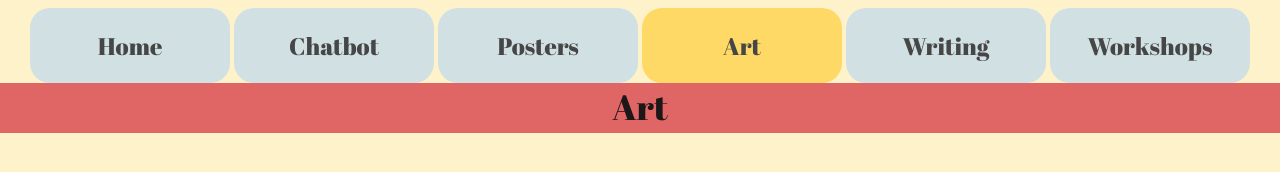
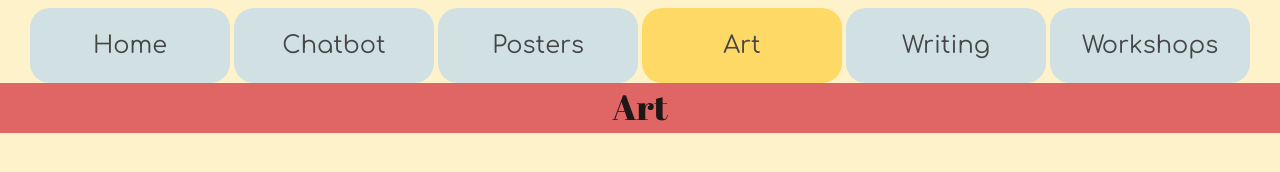
Before and after one commit to TheHopeFoundation/hopefoundation.github.io, a plain HTML site: page Art/Art.html in a window 1280 px wide. Drawn offline with Linux system fonts and the light colour scheme.

Commit message:
Subpages now have Comfortaa font

```diff
--- a/Art/Art.html
+++ b/Art/Art.html
@@ -2,6 +2,7 @@
 <html lang ="en">
     <link rel="stylesheet" type="text/css" href="../basic.css">
     <link href="https://fonts.googleapis.com/css?family=Abril+Fatface&display=swap" rel="stylesheet">
+    <link href="https://fonts.googleapis.com/css?family=Comfortaa&display=swap" rel="stylesheet">
     <title>The Hope Foundation - Art</title>
     <head>
         <div class="center">
--- a/basic.css
+++ b/basic.css
@@ -29,7 +29,7 @@ body {
     text-align: center;
     justify-content: center;
     text-decoration: none;
-    font-family: 'Abril Fatface', sans-serif;
+    font-family: 'Comfortaa', cursive;
     font-size:24px;
 
 }
@@ -67,7 +67,7 @@ a {
 }
 .heading {
     color: black;
-    font-family: 'Comfortaa', cursive;
+    font-family: 'Abril Fatface', sans-serif;
 }
 /*  255, 217, 102 brigher yellow
     255, 242, 204 lighter yellow
```
Also changed, not shown: Chatbot/chatbot.html (+1 -0 lines), Posters/Posters.html (+1 -0 lines), Workshops/workshops.html (+1 -0 lines), Writing/Writing.html (+1 -0 lines), index.html (+1 -0 lines).
